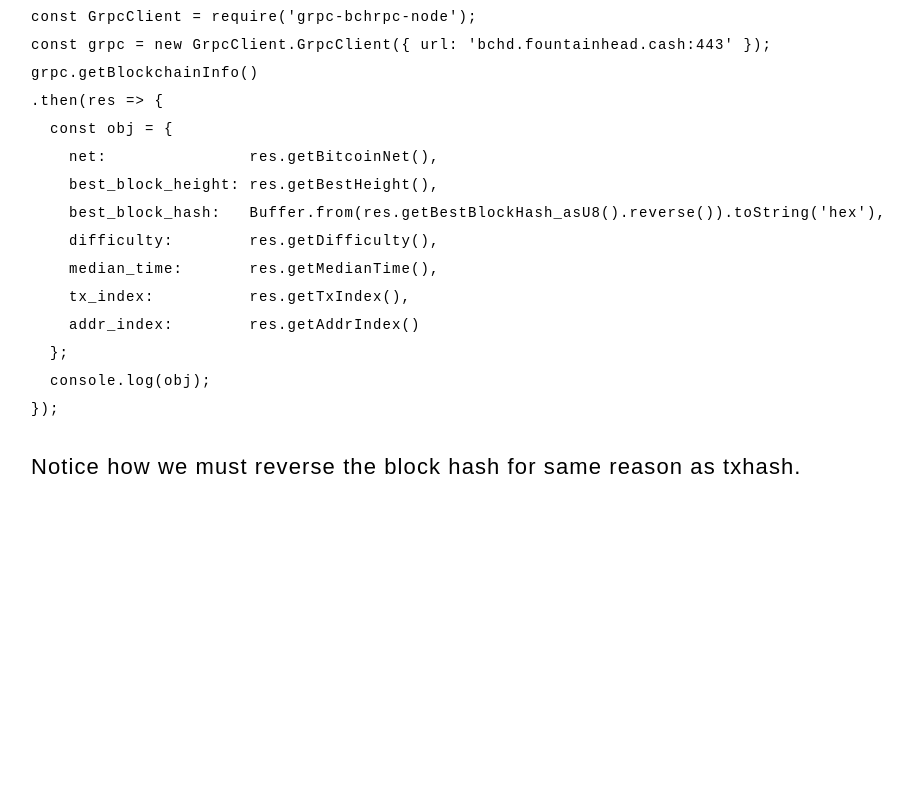
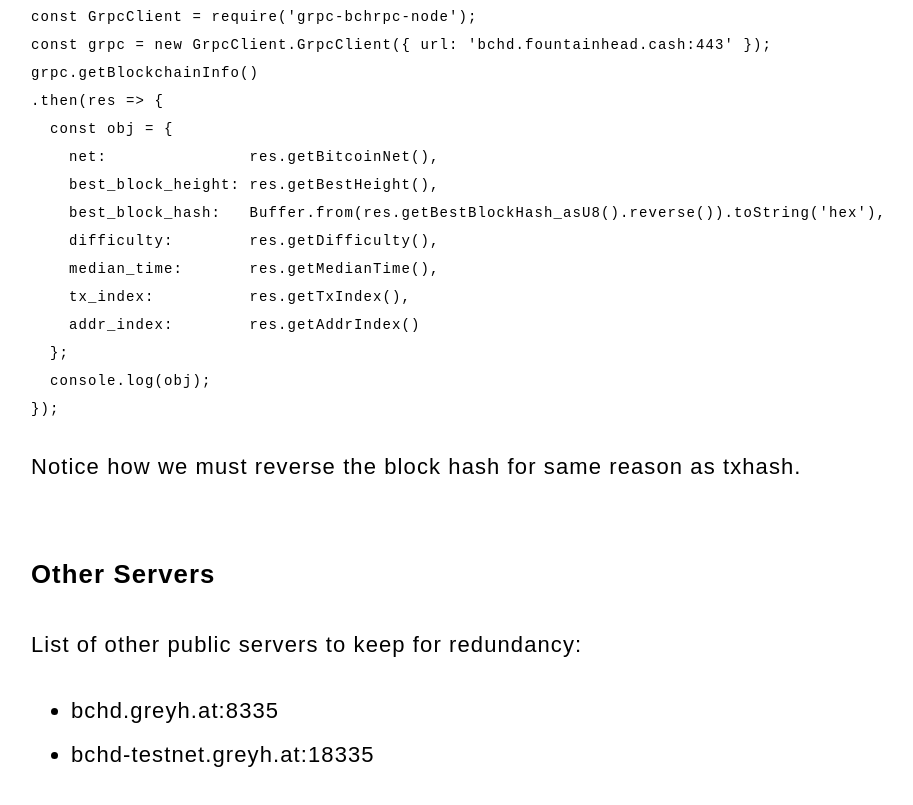
Before and after one commit to fountainhead-cash/bchd.fountainhead.cash, a plain HTML site: page index.html in a window 1280 px wide. Shown: the part 3776-4581 px from the top of the page, without its empty margins (209-1122 px from the left). Before the commit the page ends 4327 px from the top, so only its background shows below. Drawn offline with Linux system fonts and the light colour scheme; a script that the page names is missing; a small style sheet from the web is missing; a web font is replaced by a local one.

Commit message:
add additional servers

```diff
--- a/index.html
+++ b/index.html
@@ -193,6 +193,16 @@ grpc.getBlockchainInfo()
           </div>
           <p>Notice how we must reverse the block hash for same reason as txhash.</p>
         </section>
+        <section style="margin-top: 60px;">
+          <h3 style="margin-bottom: 0;">Other Servers</h3>
+          <p>List of other public servers to keep for redundancy:</p>
+          <div>
+            <ul>
+              <li><a href="http://bchd.greyh.at:8335">bchd.greyh.at:8335</a>
+              <li><a href="http://bchd-testnet.greyh.at:8335">bchd-testnet.greyh.at:18335</a>
+            </ul>
+          </div>
+        </section>
       </article>
       <script src="//cdn.jsdelivr.net/gh/highlightjs/cdn-release@9.17.1/build/highlight.min.js"></script>
       <script>hljs.initHighlightingOnLoad();</script>
```
